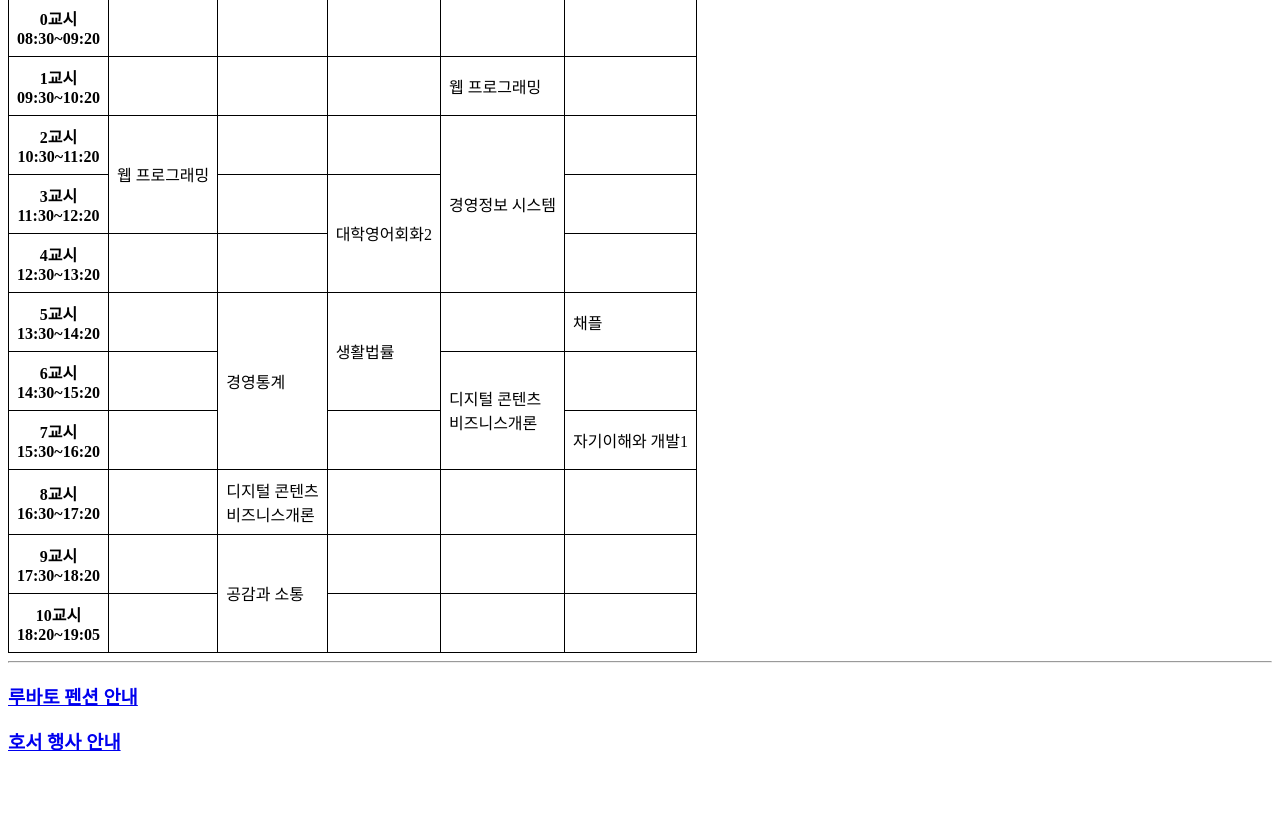
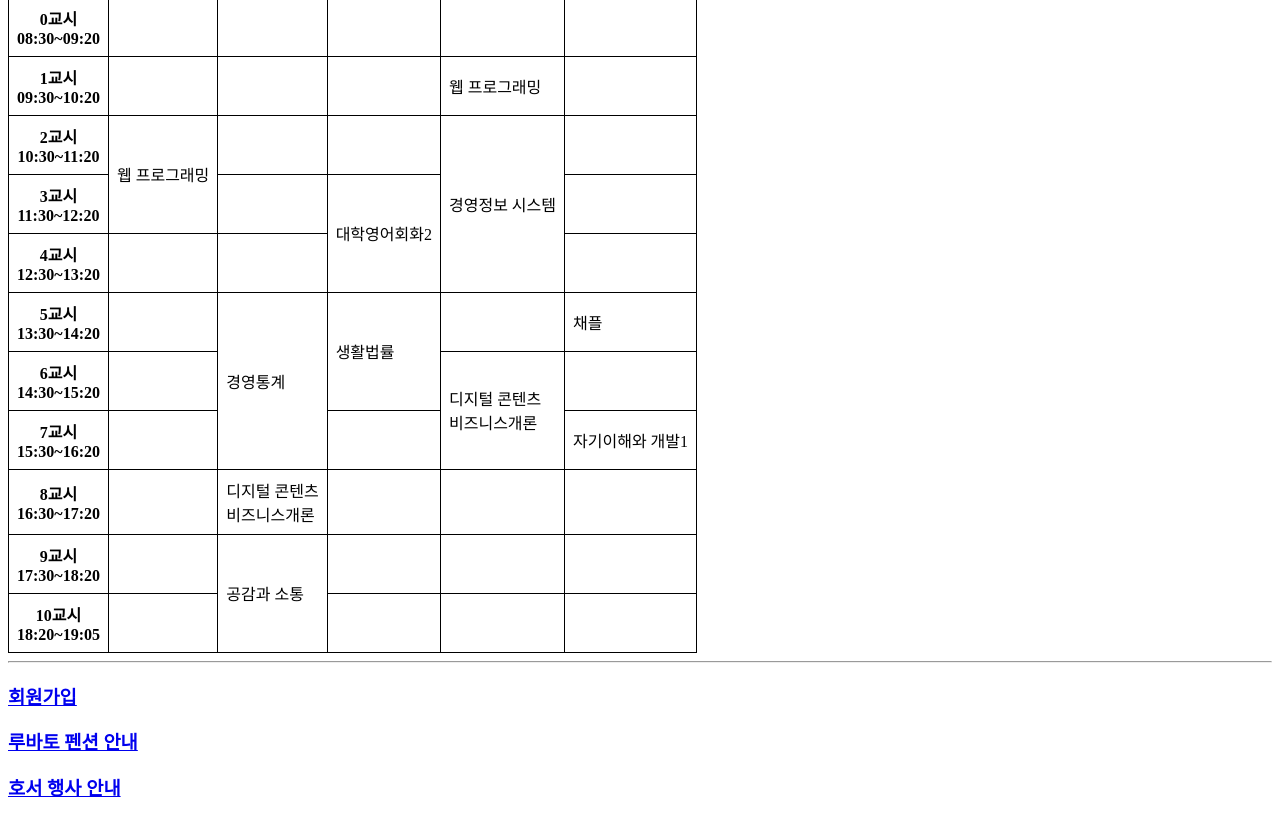
Before and after one commit to sg1208/sg1208.github.io, a plain HTML site: page index.html in a window 1280 px wide. Shown: the part 133-952 px from the top of the page. Before the commit the page ends 906 px from the top, so only its background shows below. Drawn offline with Linux system fonts and the light colour scheme.

Commit message:
링크 걸기 추가

```diff
--- a/index.html
+++ b/index.html
@@ -114,6 +114,7 @@ table, th, tr, td {
 	</tr>
 </table>
 <hr>
+<h3><a href=form_test.html>회원가입</a></h3>
 <h3><a href=list.html>루바토 펜션 안내</a></h3>
 <h3><a href=tag-selector_ex.html>호서 행사 안내</a></h3>
 </body>
```
